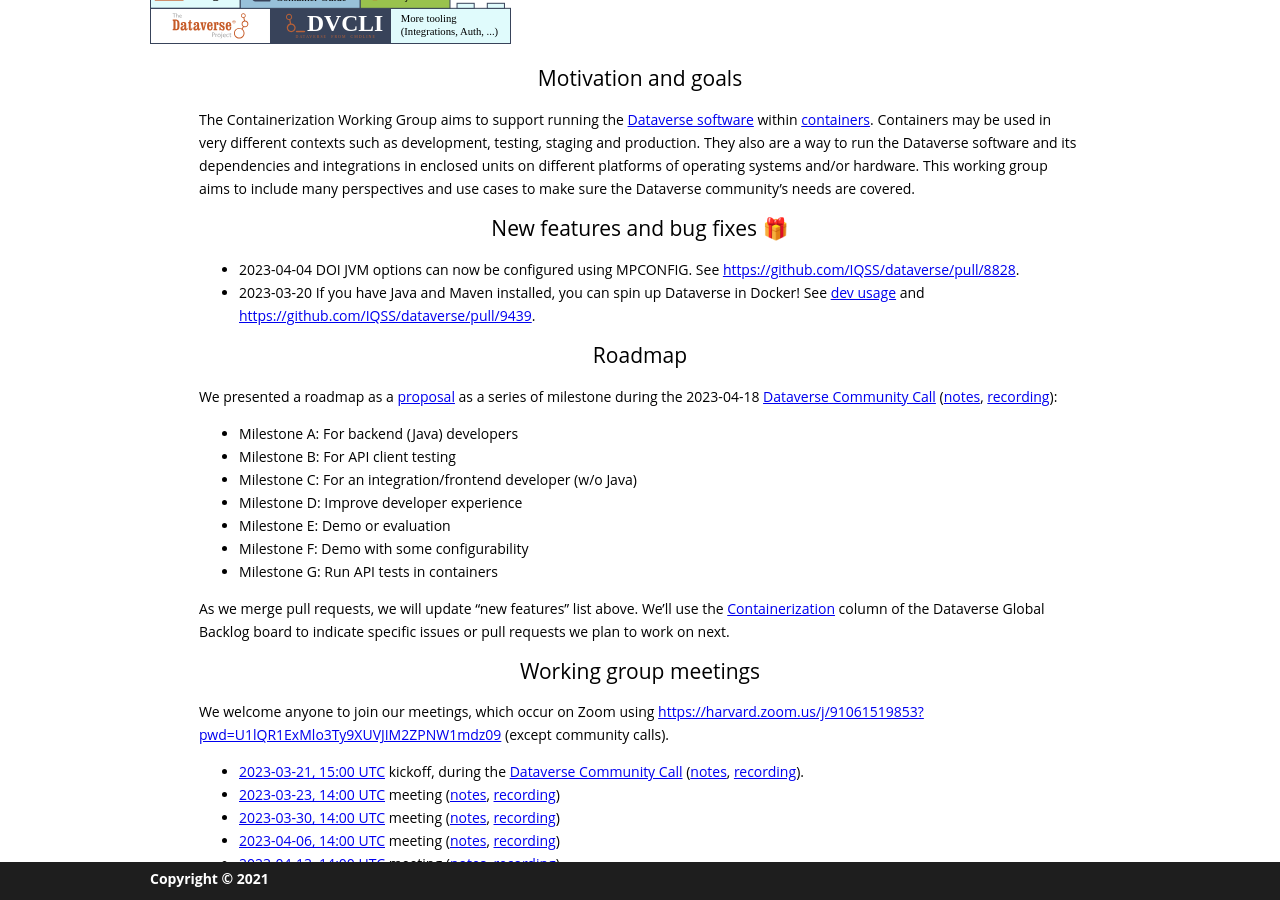
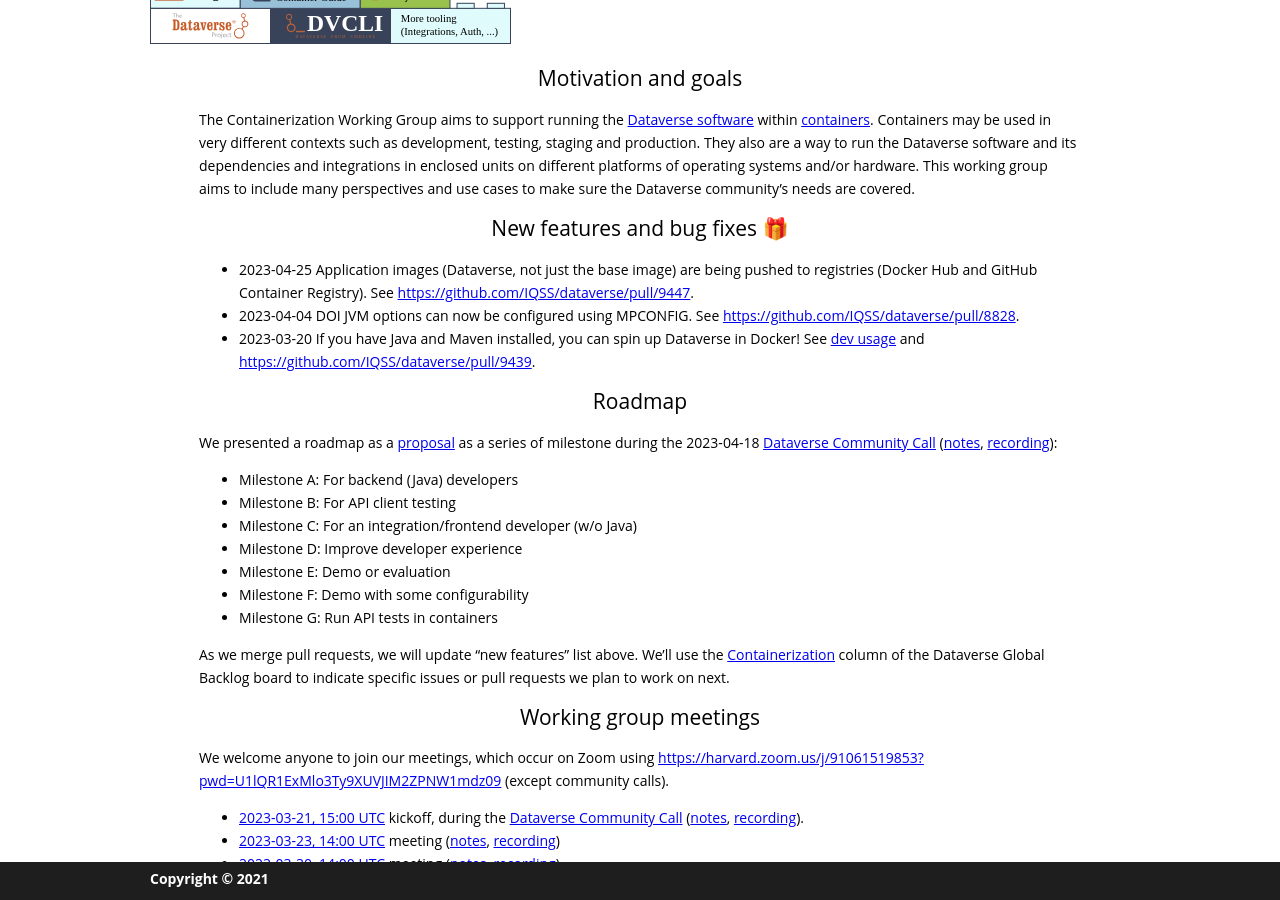
Before and after one commit to gdcc/ct.gdcc.io, a Jekyll site: the page built from index.md, in a window 1280 px wide and 900 px high, scrolled down 492 px. Built offline with Jekyll 4.4.1, drawn with Linux system fonts in a browser that asks for light colours; our own code applies the rules of GitHub Pages for plain Markdown files.

Commit message:
app images now pushed

```diff
--- a/index.md
+++ b/index.md
@@ -11,6 +11,7 @@ This working group aims to include many perspectives and use cases to make sure
 
 ## New features and bug fixes 🎁
 
+- 2023-04-25 Application images (Dataverse, not just the base image) are being pushed to registries (Docker Hub and GitHub Container Registry). See <https://github.com/IQSS/dataverse/pull/9447>.
 - 2023-04-04 DOI JVM options can now be configured using MPCONFIG. See <https://github.com/IQSS/dataverse/pull/8828>.
 - 2023-03-20 If you have Java and Maven installed, you can spin up Dataverse in Docker! See [dev usage][] and <https://github.com/IQSS/dataverse/pull/9439>.
 
```
